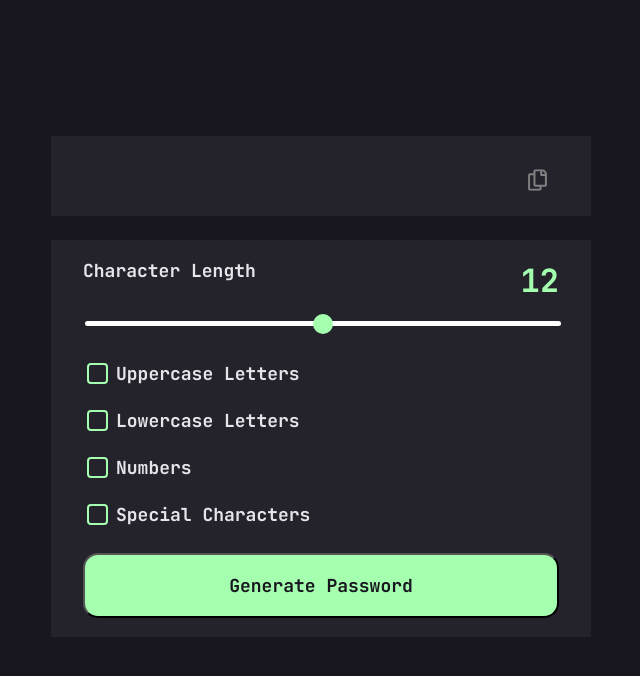
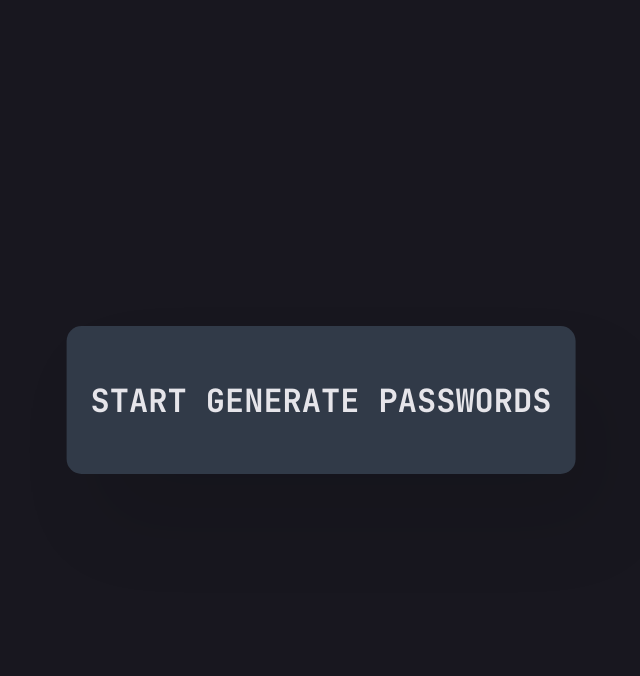
Before and after one commit to StanislavBobrivskyi/Password-generator-app, a React (Create React App) app: page / in a window 1280 px wide. Shown: the top 676 px of the page, without its empty margins (319-959 px from the left). Built offline with nearby package versions, Linux system fonts and the light colour scheme.

Commit message:
Main component add

```diff
--- a/package.json
+++ b/package.json
@@ -13,6 +13,7 @@
     "react-icons": "^4.11.0",
     "react-scripts": "5.0.1",
     "react-slider": "^2.0.6",
+    "react-spinners": "^0.13.8",
     "react-toastify": "^9.1.3",
     "styled-components": "^6.1.0",
     "web-vitals": "^2.1.3",
--- /dev/null
+++ b/src/Components.styled.jsx
@@ -0,0 +1,42 @@
+import styled from 'styled-components';
+
+export const StartWrapper = styled.div`
+  position: absolute;
+  top: 50%;
+  left: 50%;
+  padding: 22px 18px;
+  transform: translate(-50%, -50%);
+  display: flex;
+  flex-direction: column;
+  justify-content: center;
+  align-items: center;
+  border-radius: 15px;
+  flex-shrink: 0;
+  background: var(--Dark-Grayish-Blue, #313a48);
+  box-shadow: 30px 50px 80px 0px rgba(0, 0, 0, 0.1);
+  height: 104px;
+`;
+
+export const StartBtn = styled.button`
+  color: #e6e5ea;
+
+  font-family: JetBrains Mono;
+  font-size: 32px;
+  font-style: normal;
+  font-weight: 700;
+  line-height: normal;
+  width: 100%;
+  border: none;
+  border-radius: 20%;
+  background-color: transparent;
+  cursor: pointer;
+  &:hover {
+    transform: scale(1.1);
+    transition: transform 0.3s ease;
+    border: 1px solid #53ffaa;
+    box-shadow: 0 0 10px #53ffaa; /* Додамо тінь при наведенні */
+  }
+  &:active {
+    transform: scale(1.1);
+  }
+`;
--- a/src/components/App.jsx
+++ b/src/components/App.jsx
@@ -1,11 +1,41 @@
-import React from 'react';
+// import React from 'react';
+// import { PasswordGenerator } from './PasswordGenerator/PasswordGenerator';
+
+// import { MainWrapper } from './App.styled';
+// export const App = () => {
+//   return (
+//     <MainWrapper>
+//       <PasswordGenerator></PasswordGenerator>
+//     </MainWrapper>
+//   );
+// };
+
+import React, { useState, useEffect } from 'react';
 import { PasswordGenerator } from './PasswordGenerator/PasswordGenerator';
+import { BarLoader } from 'react-spinners'; // Імпорт спінера
 
 import { MainWrapper } from './App.styled';
+
 export const App = () => {
+  const [isLoading, setIsLoading] = useState(true); // Початково дані завантажуються
+  const [data, setData] = useState(null); // Дані, які будуть завантажені
+
+  // Симулюємо завантаження даних після компонента був відмонтований
+  useEffect(() => {
+    setTimeout(() => {
+      // Після завантаження даних
+      setIsLoading(false); // Встановлюємо isLoading в false
+      setData('Ваші дані тут'); // Встановлюємо завантажені дані
+    }, 2000); // Симулюємо завантаження даних після 2 секунд
+  }, []);
+
   return (
     <MainWrapper>
-      <PasswordGenerator></PasswordGenerator>
+      {isLoading ? (
+        <BarLoader color="#A4FFAF" loading={isLoading} />
+      ) : (
+        <PasswordGenerator data={data} /> // Передаємо дані у компонент PasswordGenerator
+      )}
     </MainWrapper>
   );
 };
--- /dev/null
+++ b/src/components/Main.jsx
@@ -0,0 +1,25 @@
+import React, { useState } from 'react';
+import { App } from './App'; // Імпортуйте ваш застосунок
+import { StartWrapper, StartBtn } from 'Components.styled';
+
+export function Main() {
+  const [showApp, setShowApp] = useState(false);
+
+  const handleButtonClick = () => {
+    setShowApp(true);
+  };
+
+  return (
+    <div>
+      {!showApp ? (
+        <StartWrapper className="App">
+          <StartBtn onClick={handleButtonClick}>
+            START GENERATE PASSWORDS
+          </StartBtn>
+        </StartWrapper>
+      ) : (
+        <App />
+      )}
+    </div>
+  );
+}
--- a/src/index.js
+++ b/src/index.js
@@ -1,10 +1,10 @@
 import React from 'react';
 import ReactDOM from 'react-dom/client';
-import { App } from 'components/App';
+import { Main } from 'components/Main';
 import './index.css';
 
 ReactDOM.createRoot(document.getElementById('root')).render(
   <React.StrictMode>
-    <App />
+    <Main />
   </React.StrictMode>
 );
```
Also changed, not shown: 1 other file (tests, documents, lock files or other folders).
